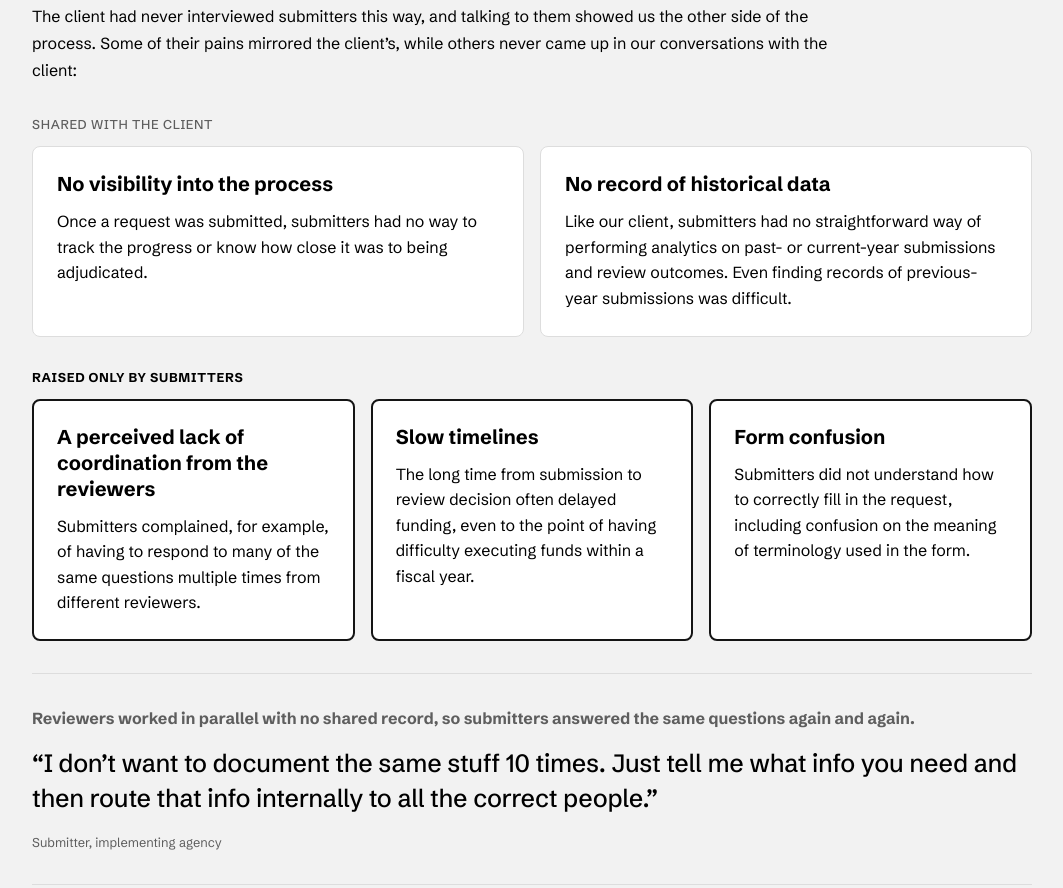
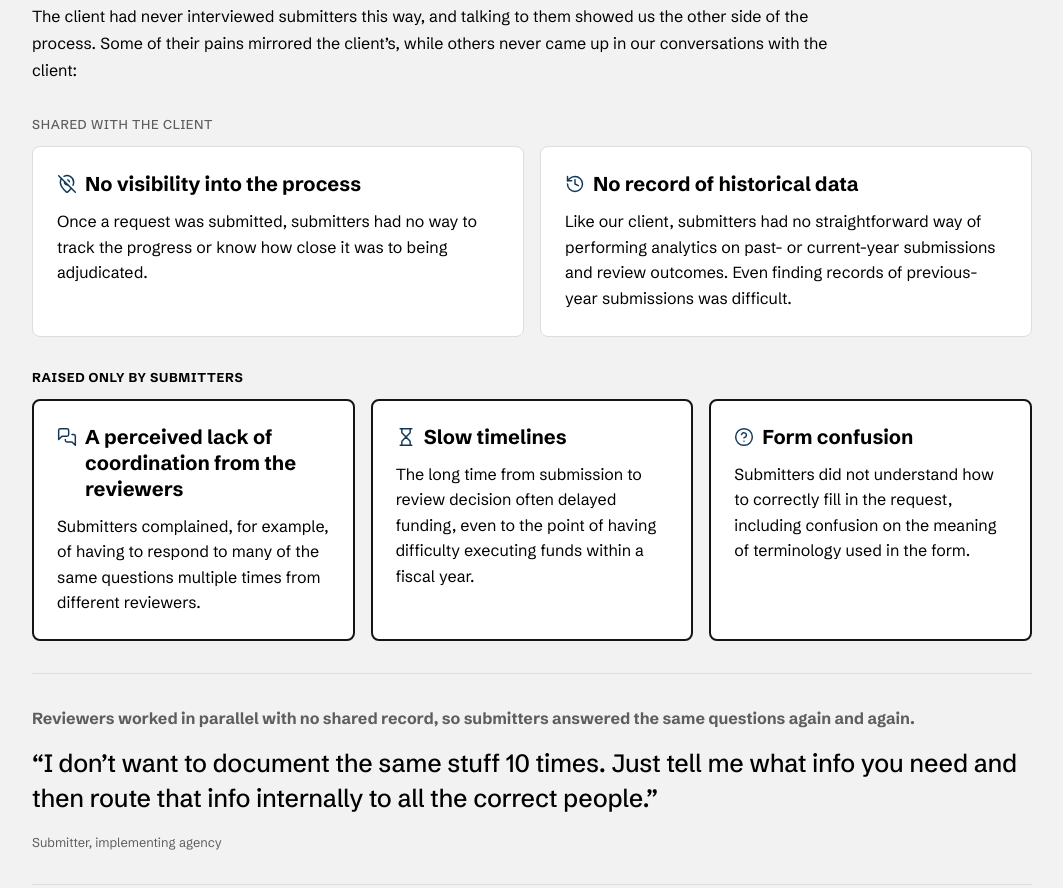
Before and after one commit to derek-whitaker/derek-whitaker.github.io, a plain HTML site: page defense-funding.html in a window 1280 px wide. Shown: the part 3986-4874 px from the top of the page, without its empty margins (108-1171 px from the left). Drawn offline with nearby package versions, Linux system fonts and the light colour scheme.

Commit message:
updated icons for cards

```diff
--- a/css/style.css
+++ b/css/style.css
@@ -3475,15 +3475,14 @@ body:has(.lightbox[open]) {
 }
 
 /* Card icons: icon on the heading line, no container */
-.card__title--icon,
-.card__head {
-  display: flex;
-  align-items: center;
+.card__title--icon {
+  display: flex;
+  align-items: flex-start; /* icon stays on the first line when a title wraps */
   gap: 0.5rem;
 }
 
-.card__head > * {
-  margin: 0;
+.card__title--icon .card__icon {
+  height: 1.3em; /* one line of .card__title (line-height: 1.3) */
 }
 
 .card__icon {
--- a/defense-funding.html
+++ b/defense-funding.html
@@ -247,11 +247,11 @@
 <p class="eyebrow" id="tier-shared">Shared with the client</p>
 <ul aria-labelledby="tier-shared" class="card-grid">
 <li class="card">
-<h4 class="card__title">No visibility into the process</h4>
+<h4 class="card__title card__title--icon"><span class="card__icon" aria-hidden="true"><svg viewBox="0 0 24 24"><path d="M12.75 7.09a3 3 0 0 1 2.16 2.16"></path><path d="M17.072 17.072c-1.634 2.17-3.527 3.912-4.471 4.727a1 1 0 0 1-1.202 0C9.539 20.193 4 14.993 4 10a8 8 0 0 1 1.432-4.568"></path><path d="m2 2 20 20"></path><path d="M8.475 2.818A8 8 0 0 1 20 10c0 1.183-.31 2.377-.81 3.533"></path><path d="M9.13 9.13a3 3 0 0 0 3.74 3.74"></path></svg></span>No visibility into the process</h4>
 <p class="card__text">Once a request was submitted, submitters had no way to track the progress or know how close it was to being adjudicated.</p>
 </li>
 <li class="card">
-<h4 class="card__title">No record of historical data</h4>
+<h4 class="card__title card__title--icon"><span class="card__icon" aria-hidden="true"><svg viewBox="0 0 24 24"><path d="M3 12a9 9 0 1 0 9-9 9.75 9.75 0 0 0-6.74 2.74L3 8"></path><path d="M3 3v5h5"></path><path d="M12 7v5l4 2"></path></svg></span>No record of historical data</h4>
 <p class="card__text">Like our client, submitters had no straightforward way of performing analytics on past- or current-year submissions and review outcomes. Even finding records of previous-year submissions was difficult.</p>
 </li>
 </ul>
@@ -260,15 +260,15 @@
 <p class="eyebrow" id="tier-submitters">Raised only by submitters</p>
 <ul aria-labelledby="tier-submitters" class="card-grid card-grid--3">
 <li class="card card--emphasis">
-<h4 class="card__title">A perceived lack of coordination from the reviewers</h4>
+<h4 class="card__title card__title--icon"><span class="card__icon" aria-hidden="true"><svg viewBox="0 0 24 24"><path d="M14 9a2 2 0 0 1-2 2H6l-4 4V4a2 2 0 0 1 2-2h8a2 2 0 0 1 2 2z"></path><path d="M18 9h2a2 2 0 0 1 2 2v11l-4-4h-6a2 2 0 0 1-2-2v-1"></path></svg></span>A perceived lack of coordination from the reviewers</h4>
 <p class="card__text">Submitters complained, for example, of having to respond to many of the same questions multiple times from different reviewers.</p>
 </li>
 <li class="card card--emphasis">
-<h4 class="card__title">Slow timelines</h4>
+<h4 class="card__title card__title--icon"><span class="card__icon" aria-hidden="true"><svg viewBox="0 0 24 24"><path d="M5 22h14"></path><path d="M5 2h14"></path><path d="M17 22v-4.172a2 2 0 0 0-.586-1.414L12 12l-4.414 4.414A2 2 0 0 0 7 17.828V22"></path><path d="M7 2v4.172a2 2 0 0 0 .586 1.414L12 12l4.414-4.414A2 2 0 0 0 17 6.172V2"></path></svg></span>Slow timelines</h4>
 <p class="card__text">The long time from submission to review decision often delayed funding, even to the point of having difficulty executing funds within a fiscal year.</p>
 </li>
 <li class="card card--emphasis">
-<h4 class="card__title">Form confusion</h4>
+<h4 class="card__title card__title--icon"><span class="card__icon" aria-hidden="true"><svg viewBox="0 0 24 24"><circle cx="12" cy="12" r="10"></circle><path d="M9.09 9a3 3 0 0 1 5.83 1c0 2-3 3-3 3"></path><path d="M12 17h.01"></path></svg></span>Form confusion</h4>
 <p class="card__text">Submitters did not understand how to correctly fill in the request, including confusion on the meaning of terminology used in the form.</p>
 </li>
 </ul>
@@ -1132,14 +1132,12 @@ TODO: Optional wide final screen; remove this figure if it isn't used.
 <!-- TODO: Turn each card into a link once its case study is published. -->
 <ul class="card-grid">
 <li class="card">
-<span class="card__head"><span class="card__icon" aria-hidden="true"><svg viewBox="0 0 24 24"><path d="M10 12h11"></path><path d="M10 18h11"></path><path d="M10 6h11"></path><path d="M4 10h2"></path><path d="M4 6h1v4"></path><path d="M6 18H4c0-1 2-2 2-3s-1-1.5-2-1"></path></svg></span>
-<span class="eyebrow">Follow-on project</span></span>
+<span class="eyebrow">Follow-on project</span>
 <p class="card__text">Extending the tool to cover the requirements gathering and prioritization process.</p>
 <p class="card__footer">Case study coming soon</p>
 </li>
 <li class="card">
-<span class="card__head"><span class="card__icon" aria-hidden="true"><svg viewBox="0 0 24 24"><path d="M4 14a1 1 0 0 1-.78-1.63l9.9-10.2a.5.5 0 0 1 .86.46l-1.92 6.02A1 1 0 0 0 13 10h7a1 1 0 0 1 .78 1.63l-9.9 10.2a.5.5 0 0 1-.86-.46l1.92-6.02A1 1 0 0 0 11 14z"></path></svg></span>
-<span class="eyebrow">Follow-on project</span></span>
+<span class="eyebrow">Follow-on project</span>
 <p class="card__text">Adding features and capability to further streamline and support their funding request processes.</p>
 <p class="card__footer">Case study coming soon</p>
 </li>
```
